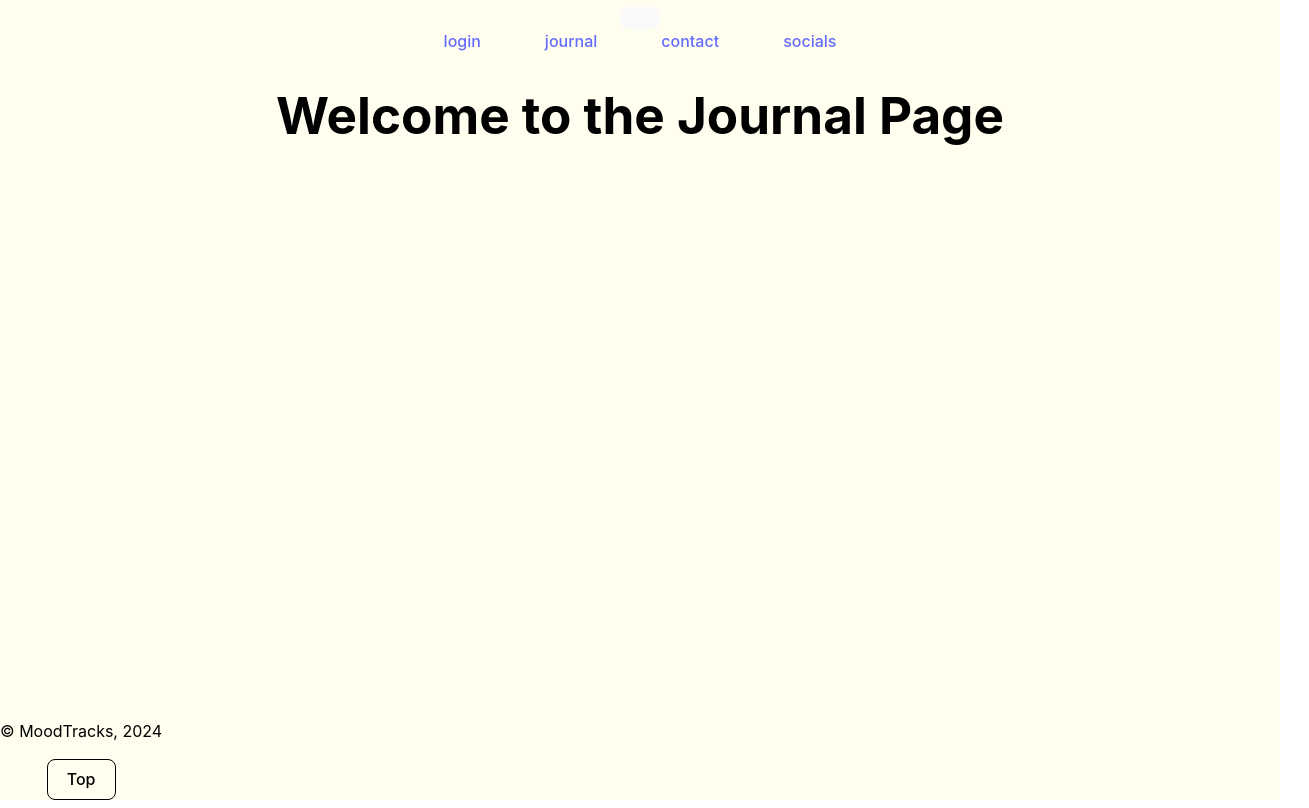
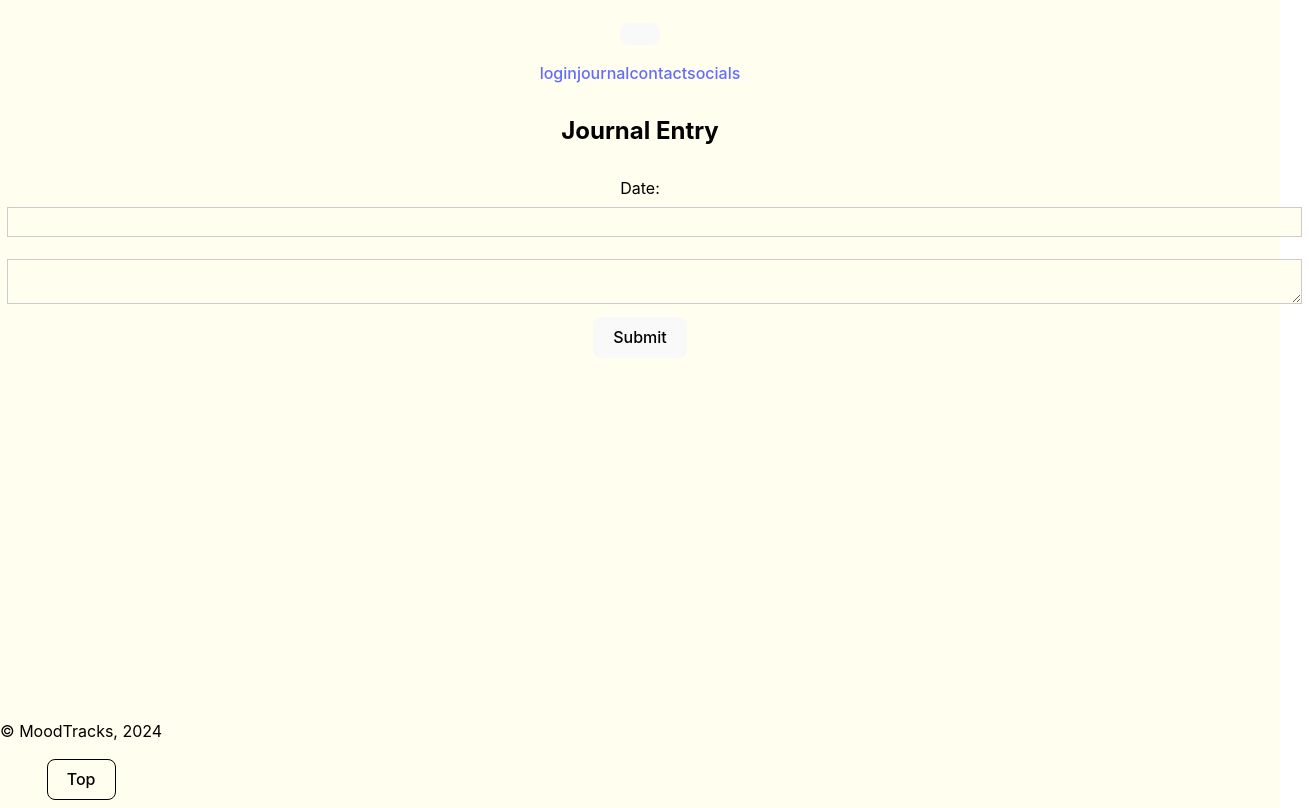
Before and after one commit to Billy-Rowden/MoodTracks, a React (Vite) app: page /journal in a window 1280 px wide. Shown: the whole page, 1309 px wide, since content can reach past the window. Built offline with nearby package versions, Linux system fonts and the light colour scheme.

Commit message:
added date picker dependencies, added content to JournalEntry form

```diff
--- a/package.json
+++ b/package.json
@@ -11,8 +11,10 @@
   },
   "dependencies": {
     "bootstrap": "^5.3.3",
+    "date-fns": "^3.3.1",
     "react": "^18.2.0",
     "react-bootstrap": "^2.10.1",
+    "react-day-picker": "^8.10.0",
     "react-dom": "^18.2.0",
     "react-router-dom": "^6.22.2"
   },
--- a/src/App.css
+++ b/src/App.css
@@ -4,7 +4,6 @@
   margin: 0 auto;
   background-color: #fffeef;
   text-align: center;
-  overflow-x: hidden;
 }
 
 nav {
--- /dev/null
+++ b/src/components/JournalEntry/index.css
@@ -0,0 +1,55 @@
+.journalForm {
+    position: relative;
+}
+
+.dateInput, .journalEntry {
+    width: 100%;
+    margin: 0.5em;
+    background-color: #fffeef; /* Set background color to white */
+    color: #000; /* Set text color to black */
+    border: 1px solid #ccc; /* Add border */
+    padding: 0.5em; /* Add padding */
+}
+
+.DayPicker {
+    position: absolute;
+    width: 100%;
+    background-color: #fffeef !important;
+    border: 1px solid #ccc;
+    box-shadow: 0 2px 5px rgba(0, 0, 0, 0.15);
+}
+
+.DayPicker-Months {
+    display: flex;
+    justify-content: center;
+}
+
+.DayPicker-Month {
+    margin: 0;
+}
+
+.DayPicker-Caption {
+    margin-bottom: 0.5em;
+}
+
+.DayPicker-Body {
+    padding: 0;
+}
+
+.DayPicker-Day {
+    padding: 0.5em;
+}
+
+.DayPicker-Day--selected:not(.DayPicker-Day--outside) {
+    background-color: #007bff;
+    color: #fff;
+}
+
+.DayPicker-Day--today {
+    color: #007bff;
+    font-weight: bold;
+}
+
+div {
+    padding-top: 0.5em;
+}
--- /dev/null
+++ b/src/components/JournalEntry/index.jsx
@@ -0,0 +1,80 @@
+import React, { useState } from 'react';
+import { format } from 'date-fns';
+import { DayPicker } from 'react-day-picker';
+import './index.css';
+
+function JournalEntryForm({ onSubmit }) {
+    const [date, setDate] = useState();
+    const [showDatePicker, setShowDatePicker] = useState(false);
+    const [content, setContent] = useState('');
+    const [currentMonth, setCurrentMonth] = useState(new Date());
+
+    const handleDateChange = (selectedDate) => {
+        setDate(selectedDate);
+        setShowDatePicker(false);
+    };
+
+    const handleContentChange = (event) => {
+        setContent(event.target.value);
+    };
+
+    const handleDateInputClick = () => {
+        setShowDatePicker(true);
+    };
+
+    const handleDayPickerBlur = () => {
+    };
+
+    const handleMonthChange = (newMonth) => {
+        setCurrentMonth(newMonth);
+    };
+
+    const handleSubmit = (event) => {
+        event.preventDefault();
+        onSubmit({ date, content });
+        setDate(undefined);
+        setContent('');
+    };
+
+    let datePicker = null;
+    if (showDatePicker) {
+        datePicker = (
+            <DayPicker
+                mode="single"
+                selected={date}
+                onSelect={handleDateChange}
+                onBlur={handleDayPickerBlur}
+                showOutsideDays
+                month={currentMonth}
+                onMonthChange={handleMonthChange} // Handle month changes
+            />
+        );
+    }
+
+    let footer = <p>Please pick a day.</p>;
+    if (date) {
+        footer = <p>You picked {format(date, 'PP')}.</p>;
+    }
+
+    return (
+        <form onSubmit={handleSubmit}>
+            <div className="journalForm">
+                <label>Date:</label>
+                <input
+                    className="dateInput"
+                    type="text"
+                    value={date ? format(date, 'dd/MM/yyyy') : ''}
+                    onClick={handleDateInputClick}
+                    readOnly
+                />
+                {datePicker}
+            </div>
+            <div>
+                <textarea value={content} onChange={handleContentChange} className="journalEntry" />
+            </div>
+            <button type="submit">Submit</button>
+        </form>
+    );
+}
+
+export default JournalEntryForm;
--- a/src/components/Navbar/index.css
+++ b/src/components/Navbar/index.css
@@ -1,7 +1,3 @@
 .customNav {
     background-color: #fffeef;
 }
-
-.navLink {
-    margin: 2em;
-}
--- a/src/components/Pages/Journal.jsx
+++ b/src/components/Pages/Journal.jsx
@@ -1,12 +1,19 @@
 import React from 'react';
 import Container from 'react-bootstrap/Container';
+import JournalEntryForm from '../JournalEntry';
 
 
 function Journal() {
+    const handleEntrySubmit = (entryData) => {
+        // Handle the submission of the journal entry data (e.g., save to database)
+        console.log('Journal Entry Submitted:', entryData);
+    };
+
     return (
-        <Container>
-            <h1>Welcome to the Journal Page</h1>
-        </Container>
+        <div>
+            <h2>Journal Entry</h2>
+            <JournalEntryForm onSubmit={handleEntrySubmit} />
+        </div>
     );
 }
 
```
Also changed, not shown: 1 other file (tests, documents, lock files or other folders).
